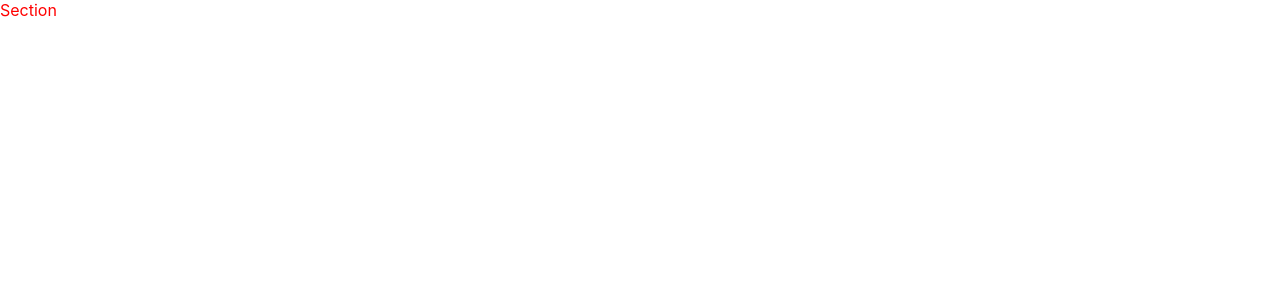
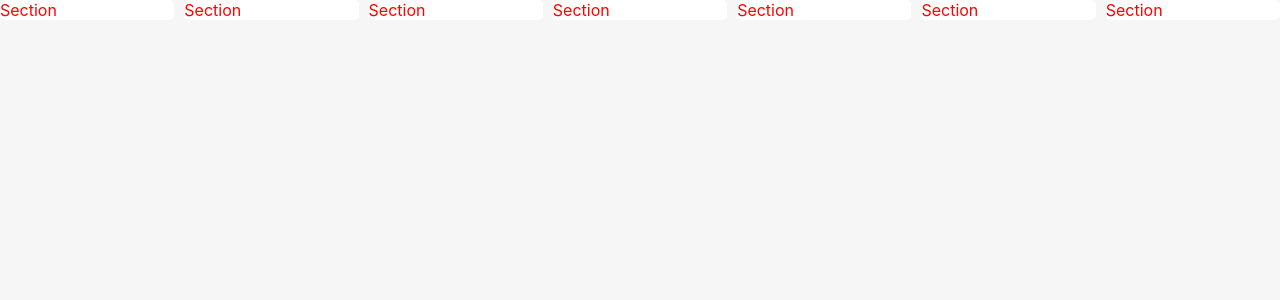
Before and after one commit to yeynii/ord, a Next.js app: page / in a window 1280 px wide. Shown: the top 300 px of the page. Built offline with nearby package versions, Linux system fonts and the light colour scheme.

Commit message:
chore: path-alias 설정

```diff
--- a/pages/index.tsx
+++ /dev/null
@@ -1,13 +0,0 @@
-import Head from "next/head";
-import Section from "../components/Section";
-
-export default function Home() {
-  return (
-    <>
-      <Head>
-        <title>Home</title>
-      </Head>
-      <Section />
-    </>
-  );
-}
--- /dev/null
+++ b/src/components/Section.tsx
@@ -0,0 +1,14 @@
+import styled from "styled-components";
+
+const Section = () => {
+  return <Container>Section</Container>;
+};
+
+const Container = styled.section`
+  background-color: white;
+  border-radius: 5px;
+  color: red;
+  flex: 1;
+`;
+
+export default Section;
--- a/pages/_app.tsx
+++ b/src/pages/_app.tsx
@@ -1,4 +1,4 @@
-import "../styles/global.scss";
+import "@styles/global.scss";
 
 export default function App({ Component, pageProps }) {
   return <Component {...pageProps} />;
--- /dev/null
+++ b/src/pages/index.tsx
@@ -0,0 +1,56 @@
+import Section from "@components/Section";
+import Head from "next/head";
+import styled from "styled-components";
+
+export default function Home() {
+  return (
+    <>
+      <Head>
+        <title>Home</title>
+      </Head>
+      <Main>
+        <Flex>
+          <Col>
+            <Section />
+          </Col>
+          <Col>
+            <Section />
+          </Col>
+          <Col>
+            <Section />
+          </Col>
+          <Col>
+            <Section />
+          </Col>
+          <Col>
+            <Section />
+          </Col>
+          <Col>
+            <Section />
+          </Col>
+          <Col>
+            <Section />
+          </Col>
+        </Flex>
+      </Main>
+    </>
+  );
+}
+
+const Main = styled.main`
+  width: 100%;
+  height: 100%;
+`;
+
+const Flex = styled.div`
+  display: flex;
+  flex-direction: row;
+  justify-content: space-between;
+  gap: 10px;
+`;
+
+const Col = styled.div`
+  display: flex;
+  flex-direction: column;
+  flex: 1;
+`;
--- a/styles/global.scss
+++ b/src/styles/global.scss
@@ -4,6 +4,7 @@ body {
   margin: 0;
   font-family: Inter, -apple-system, BlinkMacSystemFont, Segoe UI, Roboto,
     Oxygen, Ubuntu, Cantarell, Fira Sans, Droid Sans, Helvetica Neue, sans-serif;
+  background-color: rgb(246, 246, 246);
 }
 
 a {
```
Also changed, not shown: tsconfig.json (+7 -1 lines).
